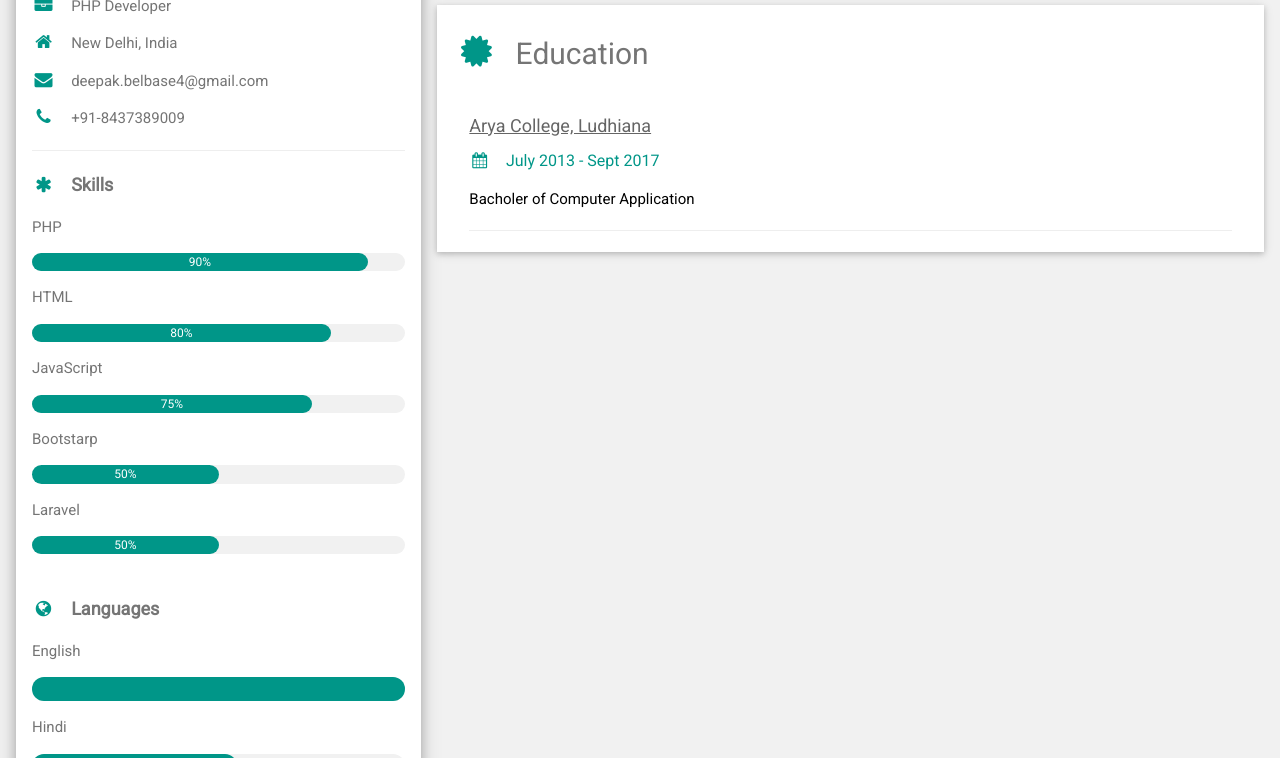
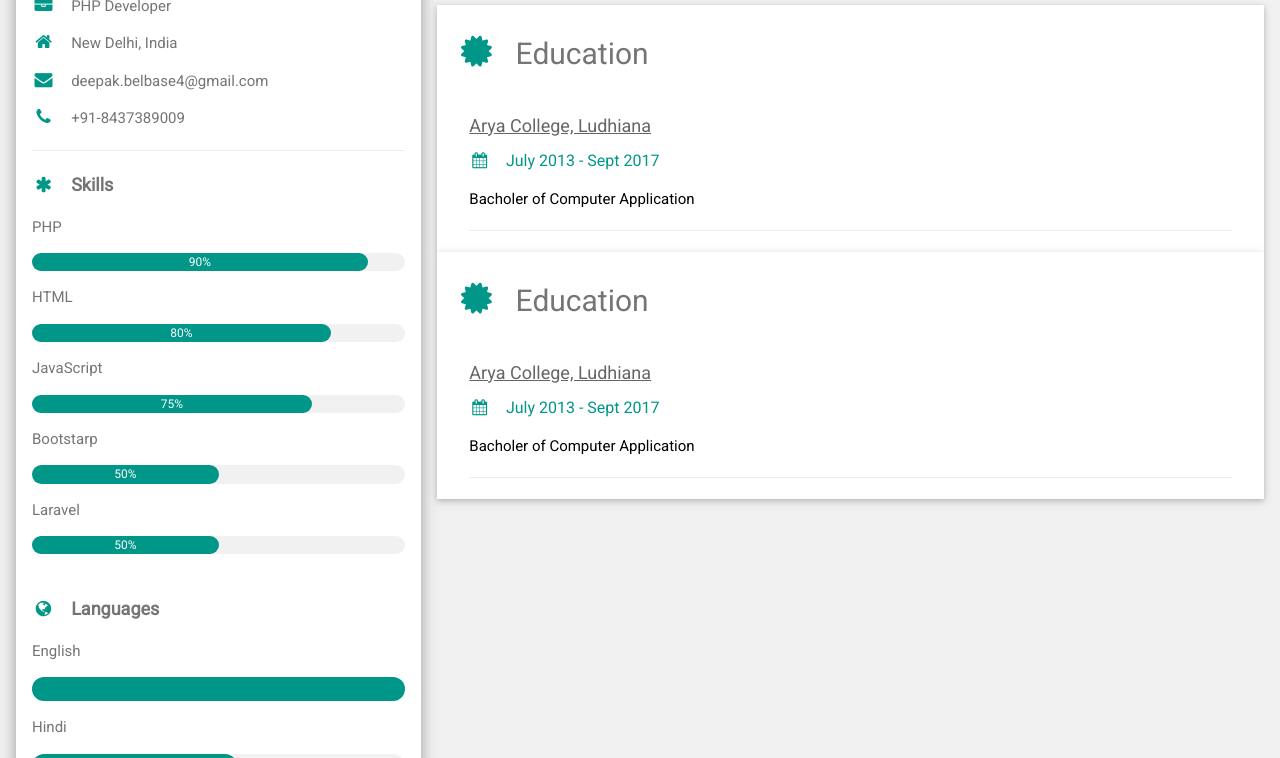
Before and after one commit to supmuk/belbase.github.io, a plain HTML site: page index.html in a window 1280 px wide. Shown: the part 342-1100 px from the top of the page. Drawn offline with Linux system fonts and the light colour scheme.

Commit message:
Update index.html

```diff
--- a/index.html
+++ b/index.html
@@ -120,7 +120,26 @@ html,body,h1,h2,h3,h4,h5,h6 {font-family: "Roboto", sans-serif}
           <p>Bachelor Degree</p><br>
         </div> -->
       </div>
-
+          <div class="w3-container w3-card w3-white">
+        <h2 class="w3-text-grey w3-padding-16"><i class="fa fa-certificate fa-fw w3-margin-right w3-xxlarge w3-text-teal"></i>Education</h2>
+        <div class="w3-container">
+          <h5 class="w3-opacity"><a href="http://aryacollegeludhiana.com/">Arya College, Ludhiana</a></h5>
+          <h6 class="w3-text-teal"><i class="fa fa-calendar fa-fw w3-margin-right"></i>July 2013 - Sept 2017</h6>
+          <p>Bacholer of Computer Application</p>
+          <hr>
+        </div>
+<!--         <div class="w3-container">
+          <h5 class="w3-opacity"><b>G</b></h5>
+          <h6 class="w3-text-teal"><i class="fa fa-calendar fa-fw w3-margin-right"></i>2013 - 2015</h6>
+          <p>Master Degree</p>
+          <hr>
+        </div>
+        <div class="w3-container">
+          <h5 class="w3-opacity"><b>School of Coding</b></h5>
+          <h6 class="w3-text-teal"><i class="fa fa-calendar fa-fw w3-margin-right"></i>2010 - 2013</h6>
+          <p>Bachelor Degree</p><br>
+        </div> -->
+      </div>
     <!-- End Right Column -->
     </div>
 
```
